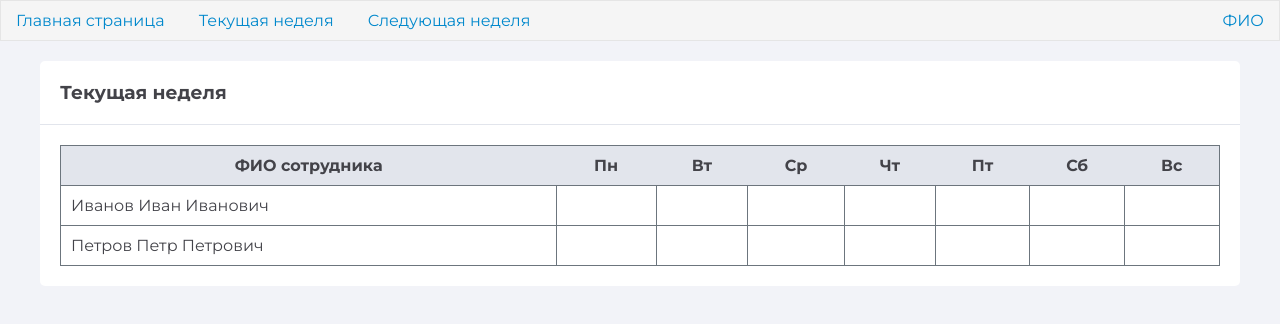
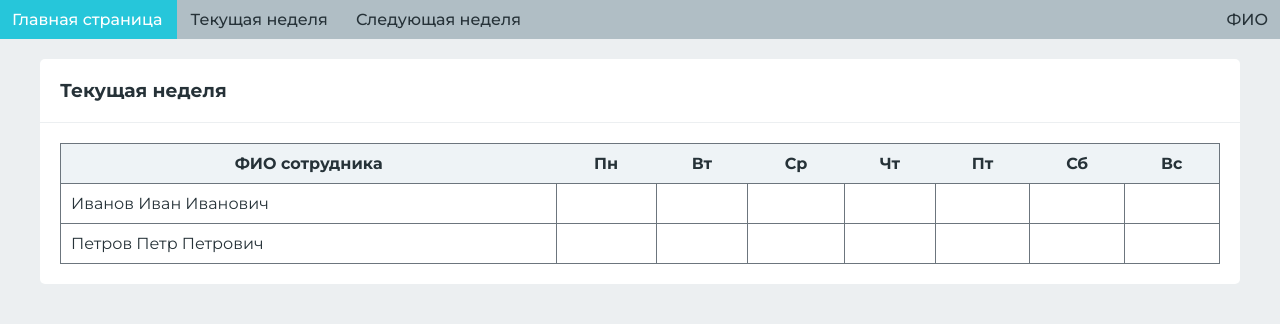
Before and after one commit to cft-forfood/schedulePlanner, a plain HTML site: page frontend/index.html in a window 1280 px wide. Drawn offline with Linux system fonts and the light colour scheme.

Commit message:
Изменение цвета

```diff
--- a/frontend/css/styles.css
+++ b/frontend/css/styles.css
@@ -6,8 +6,8 @@ body {
     height: 100vh;
     min-width: 320px;
     max-width: 1920px;
-    color: #434349;
-    background-color: #f2f3f8;
+    color: rgb(38, 50, 56);
+    background-color: rgb(236, 239, 241);
     overflow-y: scroll;
     overflow-x: hidden;
     font-family: Montserrat, sans-serif;
@@ -21,16 +21,28 @@ body {
 }
 .content-title {
   padding: 20px;
-  border-bottom: 1px solid #e2e5ec;
+  border-bottom: 1px solid rgb(236, 239, 241);
 }
 .content-body {
   padding: 20px;
 }
 
 .header {
-    background-color: #f5f5f5;
-    border: 1px solid #e5e5e5;
+    background-color: rgb(176, 190, 197);
 }
+
+.logo {
+  background-color: rgb(41, 182, 246);
+}
+
+.logo:hover {
+  background-color: rgb(38, 198, 218) !important;
+}
+
+.logo a {
+  color: white !important;
+}
+
 .header ul {
     display: inline-block;
     margin: 0;
@@ -41,14 +53,16 @@ body {
   .header li {
     display: inline;
     padding: 10px 15px;
+    margin: -3px;
   }
 
   .header li:hover {
-    background-color: aqua;
+    background-color: rgb(207, 216, 220);
   }
 
   .header a {
-    color: #0088cc;
+    color: rgb(38, 50, 56);
+    font-weight: 500;
     text-decoration: none;
   }
 
@@ -68,9 +82,9 @@ table {
 
 th {
     padding: 10px;
-    background-color: #e2e5ec;
+    background-color: rgba(237, 242, 245, 0.9);
 }
 
 .shift-selected {
-    background-color: #17a2b8;
+    background-color: rgb(38, 198, 218);
 }
--- a/frontend/index.html
+++ b/frontend/index.html
@@ -4,12 +4,12 @@
     <meta charset="utf-8">
     <title>Планирование графика работы</title>
     <link href="./css/styles.css" rel="stylesheet" type="text/css">
-    <link href="https://fonts.googleapis.com/css?family=Montserrat:300,400,700&amp;display=swap" rel="stylesheet">
+    <link href="https://fonts.googleapis.com/css?family=Montserrat:300,400,500,600,700&amp;display=swap" rel="stylesheet">
 </head>
     <body>
         <div class="header">
             <ul class="main-menu">
-                <li><a href="#logo">Главная страница</a></li>
+                <li class="logo"><a href="#logo">Главная страница</a></li>
                 <li><a href="#this_week">Текущая неделя</a></li>
                 <li><a href="#next_week">Следующая неделя</a></li>
             </ul>
```
